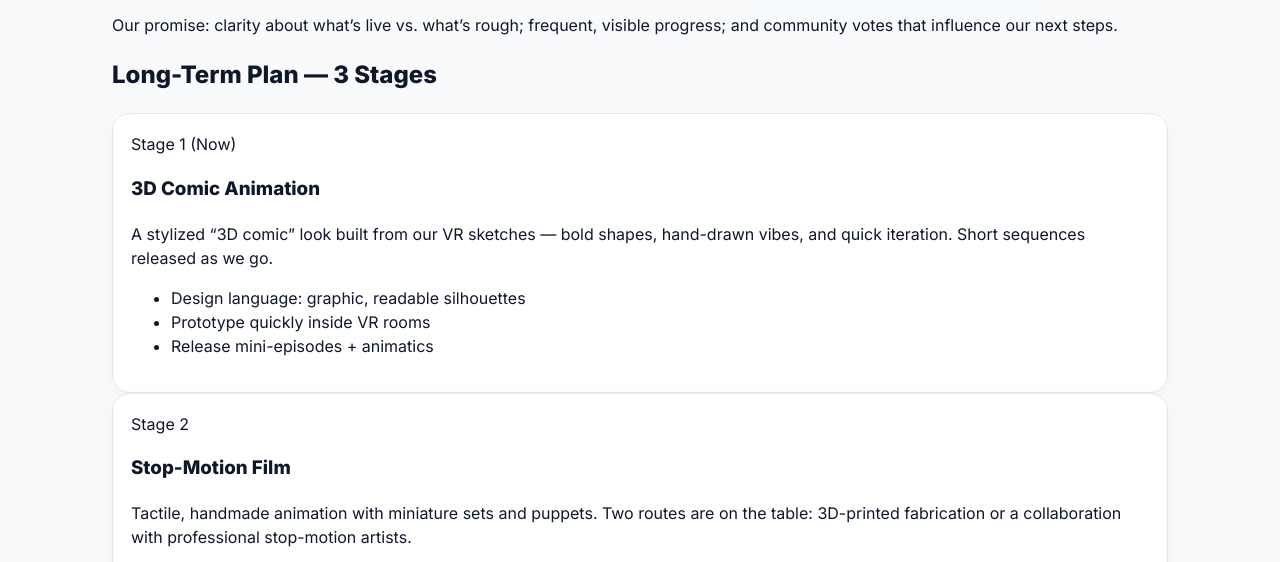
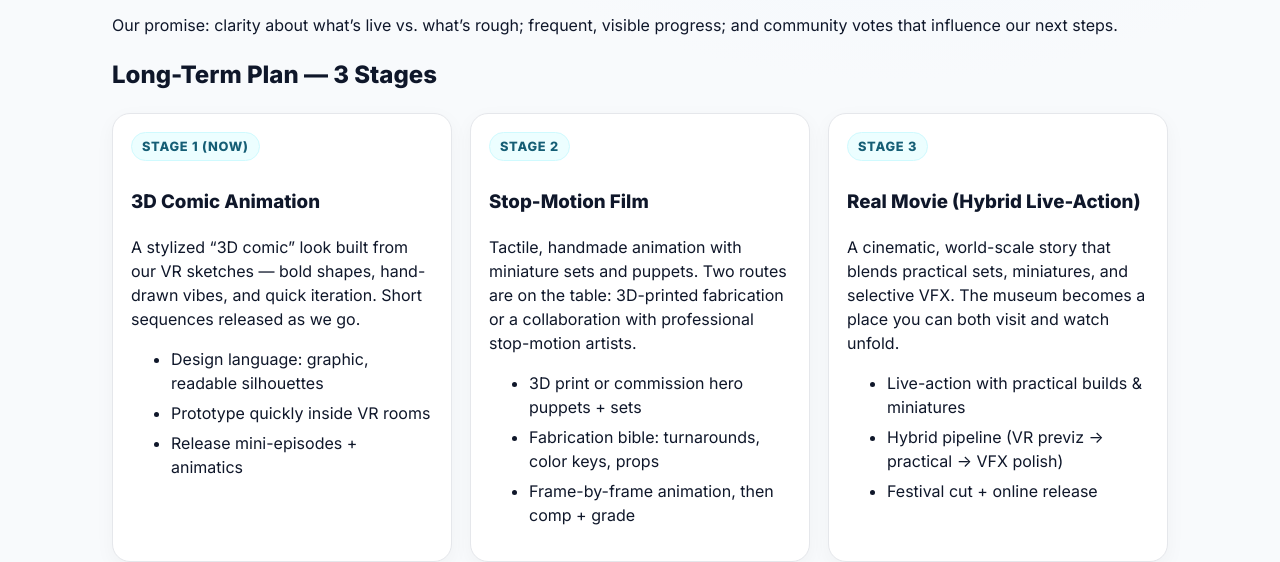
Before and after one commit to Multiproject-EJ/mega-museum-site, a plain HTML site: page about.html in a window 1280 px wide. Shown: the part 221-783 px from the top of the page. Drawn offline with Linux system fonts and the light colour scheme.

Commit message:
Update styles.css

```diff
--- a/assets/styles.css
+++ b/assets/styles.css
@@ -186,3 +186,17 @@ body{
 .footer .foot-links a:hover{color:var(--brand)}
 .footer .tiny{color:var(--muted); text-align:center; margin-top:8px}
 .footer.compact{background:transparent}
+
+/* ========== Stages (About page) ========== */
+.stages-grid{
+  display:grid; gap:18px;
+  grid-template-columns:repeat(auto-fit, minmax(260px, 1fr));
+  margin:10px 0 18px;
+}
+.stage .kicker{
+  display:inline-block; font-weight:800; font-size:.8rem; letter-spacing:.06em;
+  text-transform:uppercase; color:#155e75;
+  background:#ecfeff; border:1px solid #cffafe; border-radius:999px;
+  padding:4px 10px; margin-bottom:8px;
+}
+.checklist li{ margin:6px 0; }
```
